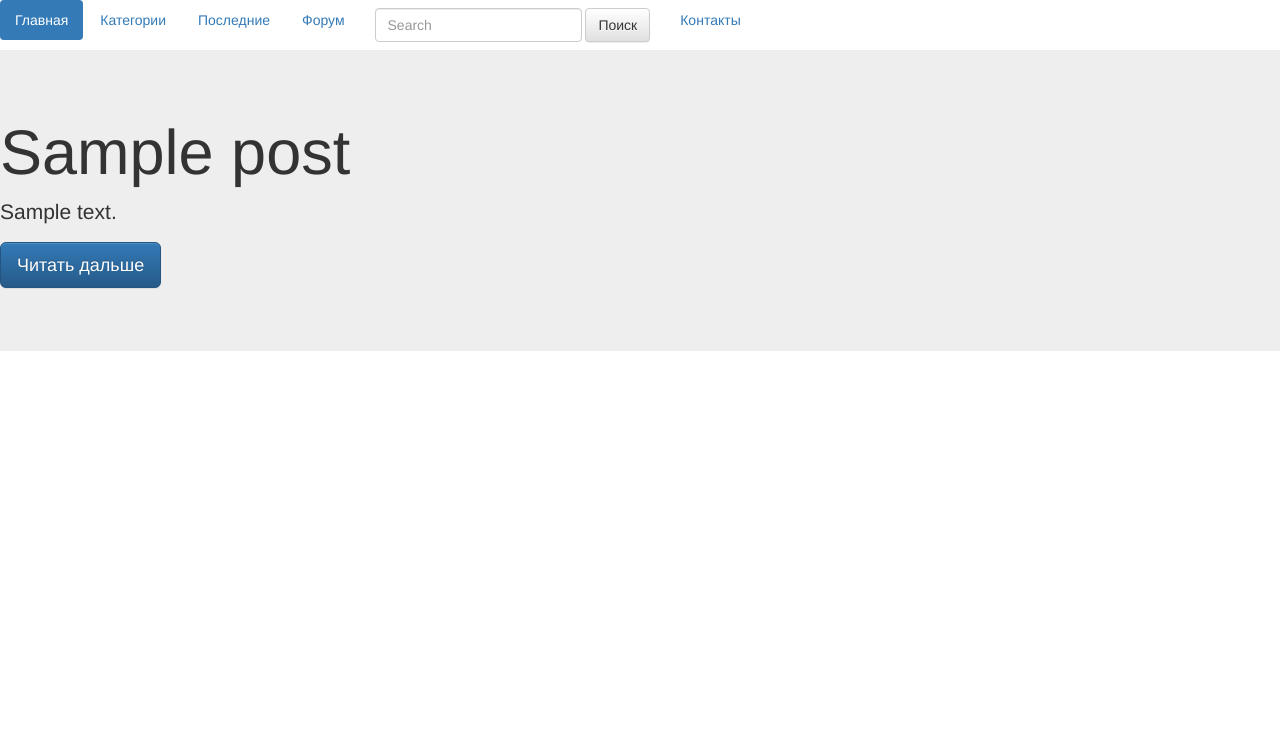
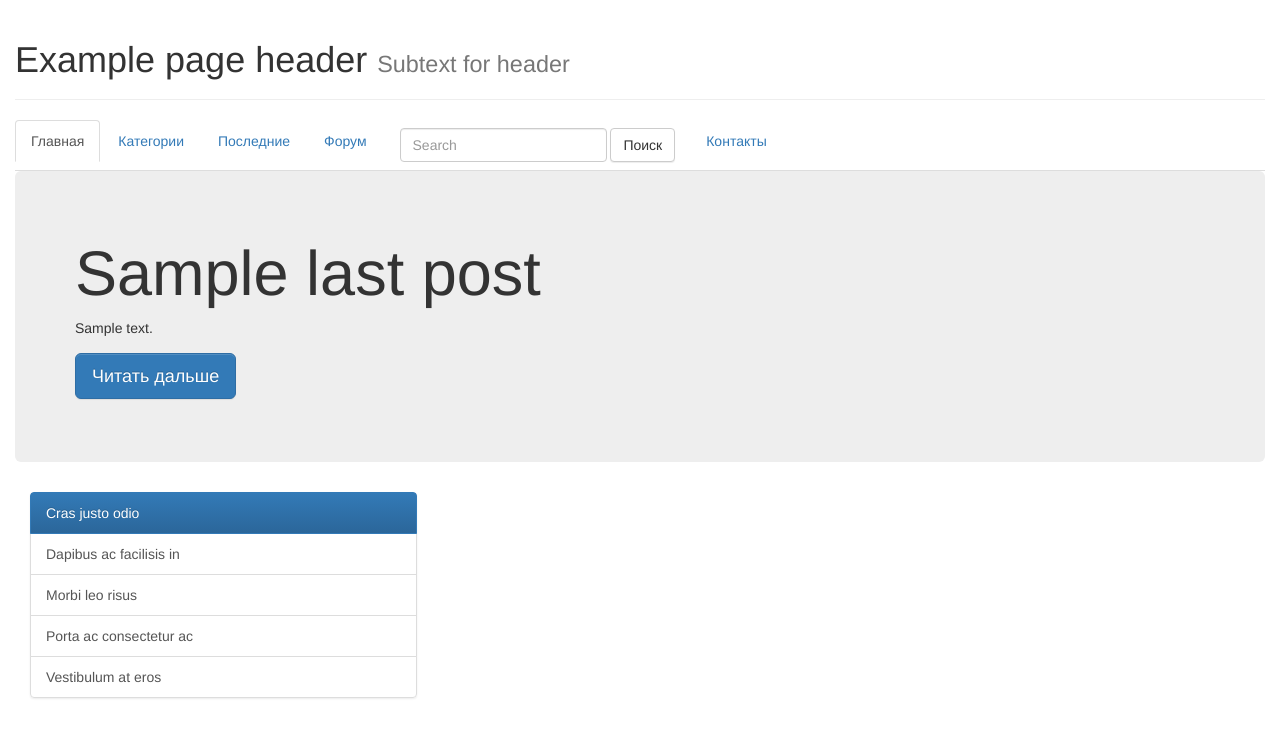
Before and after one commit to korvinos/blog, a Django app: template website/templates/blog/index.html in a window 1280 px wide. Shown: the top 738 px of the page. Run offline with Django 3.2, Linux system fonts and the light colour scheme; tables that the repository leaves empty hold one stand-in row (Sample ...); the template is opened without the code that fills it: values named after a table or form of the project are taken from there, most other values are stand-ins (such as "Sample title", 1, 10 or a date in 2020); some libraries are stand-ins or nearby versions.

Commit message:
create index.html and ckeditor app

```diff
--- a/website/blog/admin.py
+++ b/website/blog/admin.py
@@ -1,11 +1,12 @@
 # coding utf-8
 from django.contrib import admin
-from models import Post
+from models import Post, Category
 
 
 class PostAdmin(admin.ModelAdmin):
     list_display = ('title', 'created', 'tags')
 
 admin.site.register(Post, PostAdmin)
+admin.site.register(Category)
 
 # Register your models here.
--- a/website/blog/models.py
+++ b/website/blog/models.py
@@ -2,16 +2,30 @@
 
 from __future__ import unicode_literals
 from django.db import models
-from ckeditor.fields import RichTextField
 from ckeditor_uploader.fields import RichTextUploadingField
 
+
+class PostManager(models.Manager):
+    def last_post(self):
+        return self.order_by('-id')[0]
+
+
+class Category(models.Model):
+    title = models.CharField(max_length=200)
+
+    def __unicode__(self):
+        return self.title
+
+
 class Post(models.Model):
+    category = models.ForeignKey(Category, blank=True, null=True)
     title = models.CharField(max_length=300, verbose_name=u'Заголовок')
     text = RichTextUploadingField(blank=True, default='')
     tags = models.CharField(blank=True, null=True, max_length=500, verbose_name='Ключевые слова')
     created = models.DateTimeField(blank=True, auto_created=True, verbose_name=u'Дата публикации')
     changed = models.DateTimeField(blank=True, auto_now_add=True, verbose_name=u'Последние изменение')
-    photo = models.ImageField(blank=True, null=True, upload_to='media/', verbose_name='Изображение')
+    photo = models.ImageField(blank=True, null=True, upload_to='media/', verbose_name=u'Изображение')
+    objects = PostManager()
 
     def __unicode__(self):
         return self.title
--- a/website/templates/blog/index.html
+++ b/website/templates/blog/index.html
@@ -5,15 +5,25 @@
     <title>Title</title>
     <link rel="stylesheet" href="static/bootstrap/css/bootstrap.min.css">
     <link rel="stylesheet" href="static/bootstrap/css/bootstrap-theme.min.css">
+    <link rel="stylesheet" href="static/bootstrap/css/bootstrap-theme.css">
+    <link rel="stylesheet" href="static/bootstrap/css/bootstrap.css">
+
+
 </head>
 <body>
+<div class="container-fluid">
+    <div class="row-fluid">
+        <div class="span1">
 
-<ul class="nav nav-pills navbar-center">
+            <div class="page-header">
+                <h1>Example page header <small>Subtext for header</small></h1>
+            </div>
+
+            <ul class="nav nav-tabs" role="tablist">
                 <li role="presentation" class="active"><a href="/">Главная</a></li>
                 <li role="presentation"><a href="/category/">Категории</a></li>
                 <li role="presentation"><a href="/last/">Последние</a></li>
                 <li role="presentation"><a href="/forum/">Форум</a></li>
-
 
                 <form class="navbar-form navbar-left" role="search">
                     <div class="form-group">
@@ -23,17 +33,32 @@
                 </form>
 
                 <li role="presentation"><a href="/contact/">Контакты</a></li>
+            </ul>
+        </div>
 
+        <div class="span1">
+            <div class="jumbotron">
+                <h1>{{ last_post.title }}</h1>
+                {{ last_post.text }}
+                <p></p>
+                <p><a class="btn btn-primary btn-lg" href="#" role="button">Читать дальше</a></p>
+            </div>
+        </div>
 
-</ul>
+        <div class="col-md-4">
+            <!--Sidebar content-->
+            <div class="list-group">
+                <a href="#" class="list-group-item active">Cras justo odio</a>
+                <a href="#" class="list-group-item">Dapibus ac facilisis in</a>
+                <a href="#" class="list-group-item">Morbi leo risus</a>
+                <a href="#" class="list-group-item">Porta ac consectetur ac</a>
+                <a href="#" class="list-group-item">Vestibulum at eros</a>
+            </div>
+        </div>
 
-<div class="jumbotron">
-    {% for post in post_list %}
-    <h1>{{ post.title }}</h1>
-    <p>{{ post.text }}</p>
-    <p><a class="btn btn-primary btn-lg" href="#" role="button">Читать дальше</a></p>
-    {% endfor %}
     </div>
+</div>
+
 
 </body>
 </html>
--- a/website/website/urls.py
+++ b/website/website/urls.py
@@ -19,7 +19,7 @@ from django.conf.urls.static import static
 from website import settings
 
 
-urlpatterns =[
+urlpatterns = [
     url(r'^', include('blog.urls')),
     url(r'^forum/', include('forum.urls')),
     url(r'^admin/', admin.site.urls),
```
Also changed, not shown: website/blog/views.py (+5 -3 lines). Lines whose indentation alone changed are shown as unchanged.
